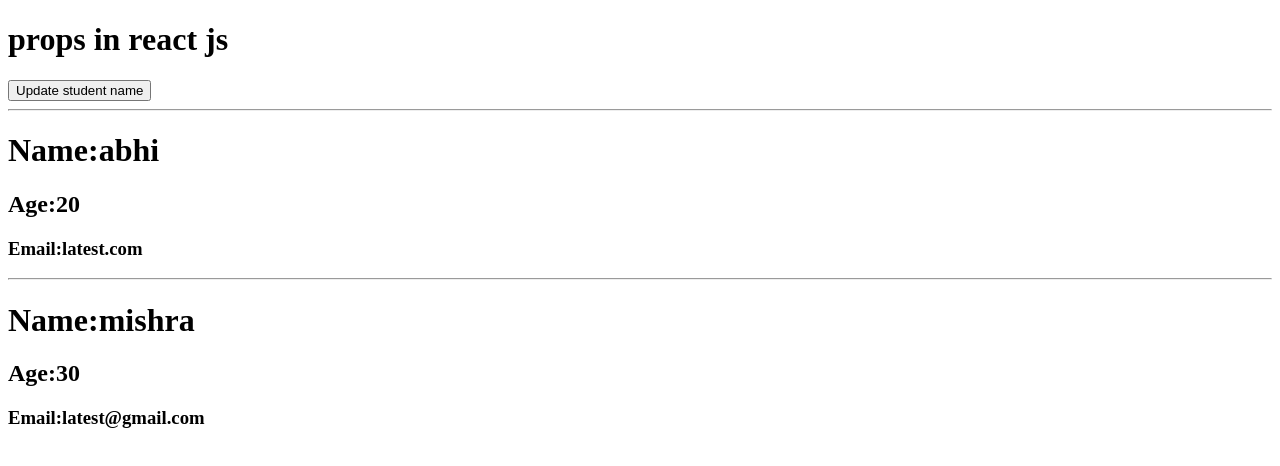
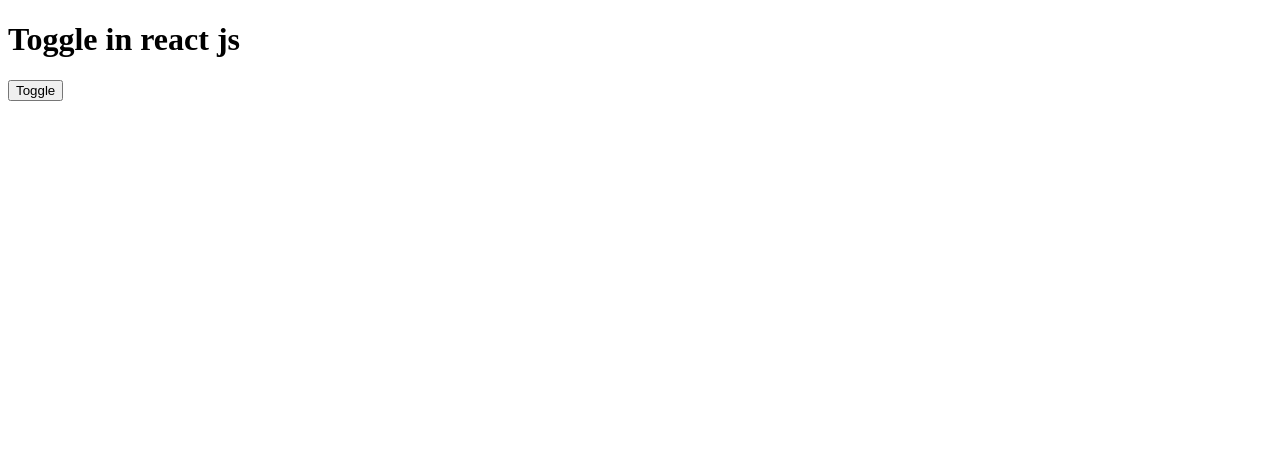
Before and after one commit to Abhishek972952/Reactjs, a React (Vite) app in the folder new1/: page / in a window 1280 px wide. Shown: the top 466 px of the page. Built offline with nearby package versions, Linux system fonts and the light colour scheme.

Commit message:
first commit

```diff
--- a/new1/src/App.jsx
+++ b/new1/src/App.jsx
@@ -1,37 +1,56 @@
-import User from "./User"
-import Student from "./Student"
-import { useState } from "react";
+// import User from "./User"
+// import Student from "./Student"
+// import { useState } from "react";
 
-function App() {
+// function App() {
 
-  let userObject={
-name:"abhi",
-age:"20",
-email:"latest.com"
-  }
+// //   let userObject={
+// // name:"abhi",
+// // age:"20",
+// // email:"latest.com"
+// //   }
 
-   let userObject2={
-name:"mishra",
-age:"30",
-email:"latest@gmail.com"
-  }
+// //    let userObject2={
+// // name:"mishra",
+// // age:"30",
+// // email:"latest@gmail.com"
+// //   }
 
-const [student,setStudent] =useState()
+// // const [student,setStudent] =useState()
 
-  return (
+//   return (
 
+//     <div>
+//       <h1>Toggle Hide and show</h1>
+
+//      {/* {student && <Student name={student}/>}
+//      <button onClick={()=>(setStudent("mishra"))}>Update student name</button>
+
+//       {/* <User  name="ABHI MISHRA" age={20} email="x1233dfdfd@gmail.com" city="Bihar"/> */}
+//       {/* <User  user={userObject}/>
+//       <User user={userObject2}/> */
+//      </div>}
+//      )
+
+// }}
+
+// export default App
+import { useState } from "react"
+
+function App(){
+  const[display,setdispaly]=useState(false
+  )
+  return(
     <div>
-      <h1>props in react js</h1>
+      <h1>Toggle in  react js</h1>
 
-     {student && <Student name={student}/>}
-     <button onClick={()=>(setStudent("mishra"))}>Update student name</button>
+      <button onClick={()=>setdispaly(!display)}>Toggle</button>
+      {
+        display?<h1>Abhi mishra</h1>:null
+      }
 
-      {/* <User  name="ABHI MISHRA" age={20} email="x1233dfdfd@gmail.com" city="Bihar"/> */}
-      <User  user={userObject}/>
-      <User user={userObject2}/>
+
     </div>
-    )
-
+  )
 }
-
 export default App
```
